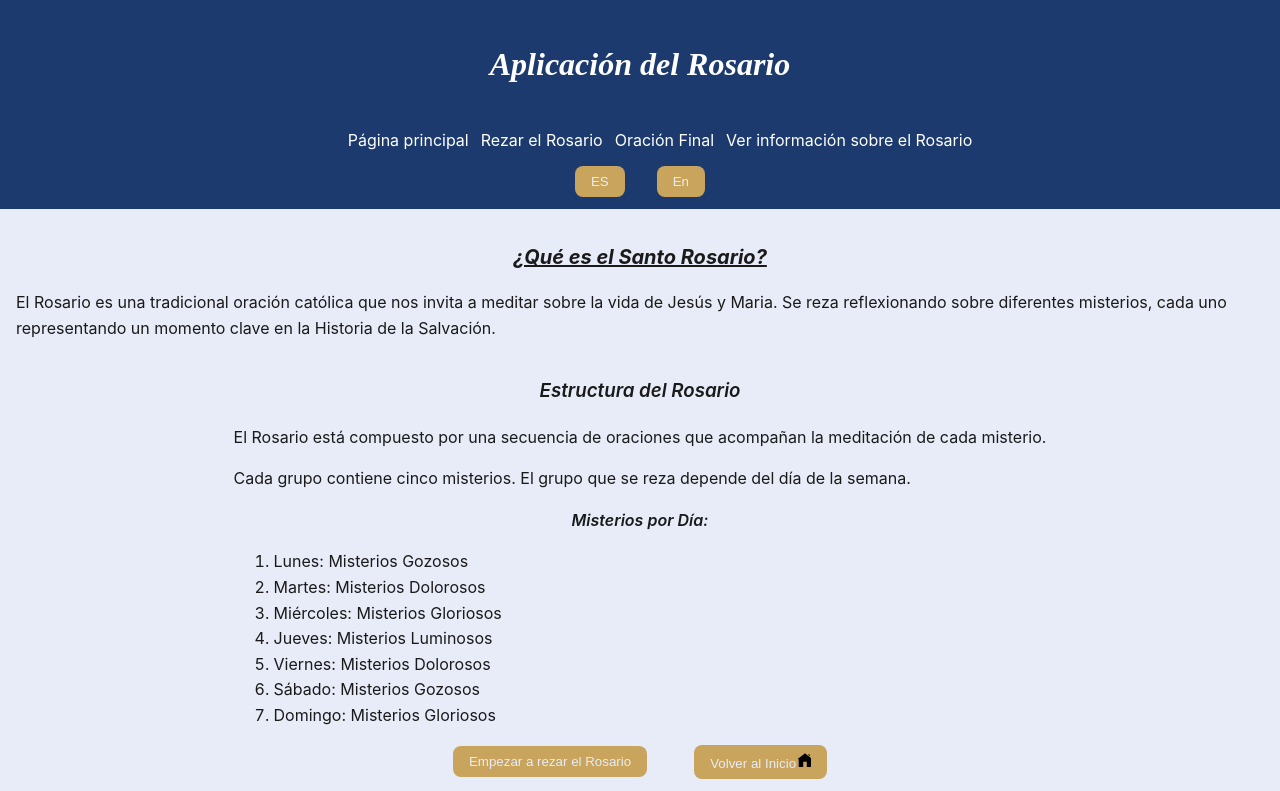
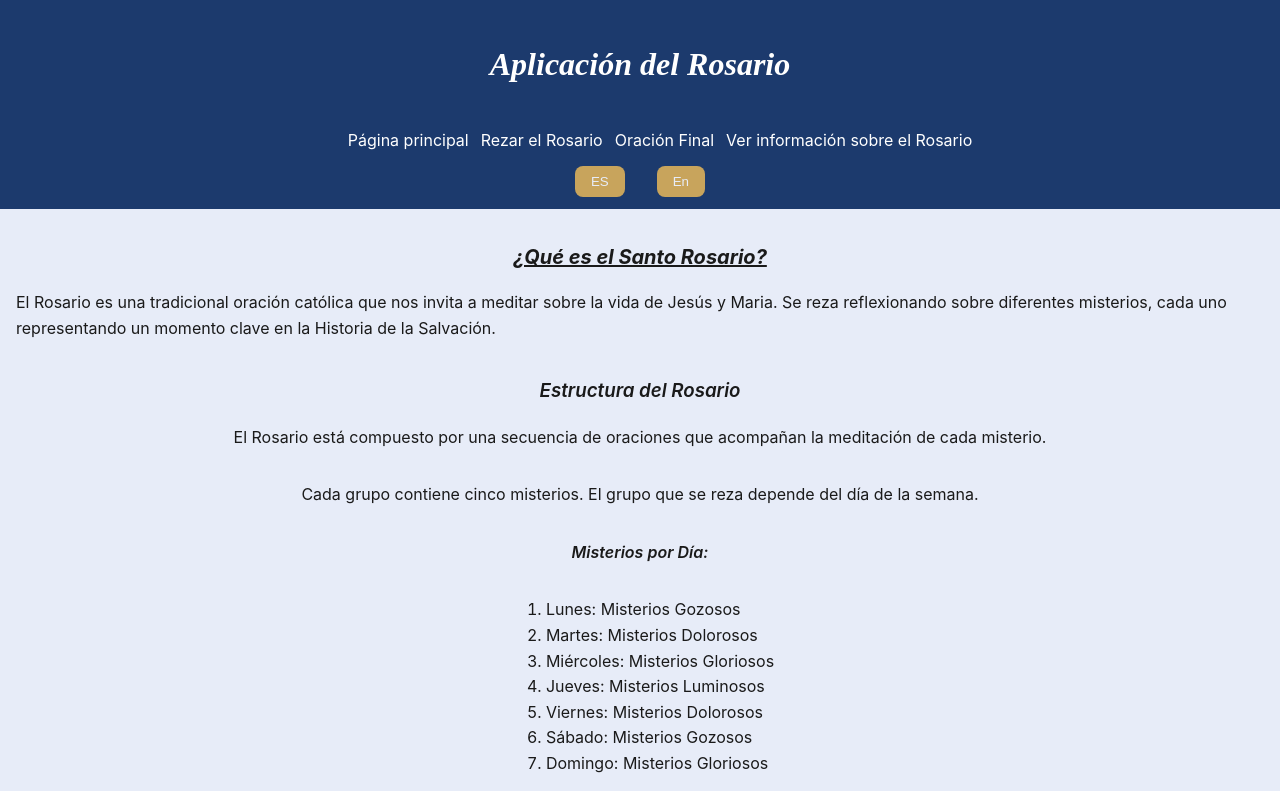
Before and after one commit to LuisDev912/Rosary-guide, a React (Vite) app: page /info in a window 1280 px wide. Shown: the top 791 px of the page. Built offline with nearby package versions, Linux system fonts and the light colour scheme.

Commit message:
fix(style): center content in the info page to improve UI

```diff
--- a/src/pages/HomePage.jsx
+++ b/src/pages/HomePage.jsx
@@ -10,7 +10,10 @@ export default function HomePage() {
             <h2 className="subtitle">{t("home.subtitle")}</h2>
             <p>{t("overview.intro")}</p>
 
-            <div className="navigationLinks" style={{display: 'flex', gap: '15px'}}>
+            <div className="navigationLinks" style={{
+                display: 'flex',
+                gap: '15px'
+            }}>
                 <NavLink to="/Rosary" className="start-link">
                     {t("home.startButton")}
                 </NavLink>
--- a/src/pages/RosaryInfoPage.jsx
+++ b/src/pages/RosaryInfoPage.jsx
@@ -16,7 +16,7 @@ export default function RosaryInfoPage() {
                 <p>{t("info.intro")}</p>
             </section>
 
-            <section className="explanation-section">
+            <section className={Styles.explanationSection}>
                 <div className="structure-intro">
                     <h3 className="subtitle">{t("info.structure.title")}</h3>
                     <p>{t("info.structure.text")}</p>
--- a/src/styles/page-styles/InfoPage.module.css
+++ b/src/styles/page-styles/InfoPage.module.css
@@ -1,3 +1,10 @@
+.explanationSection{
+    display: flex;
+    justify-content: center;
+    flex-direction: column;
+    align-items: center;
+}
+
 /* --- buttons --- */
 
 .navigationSection{
```
